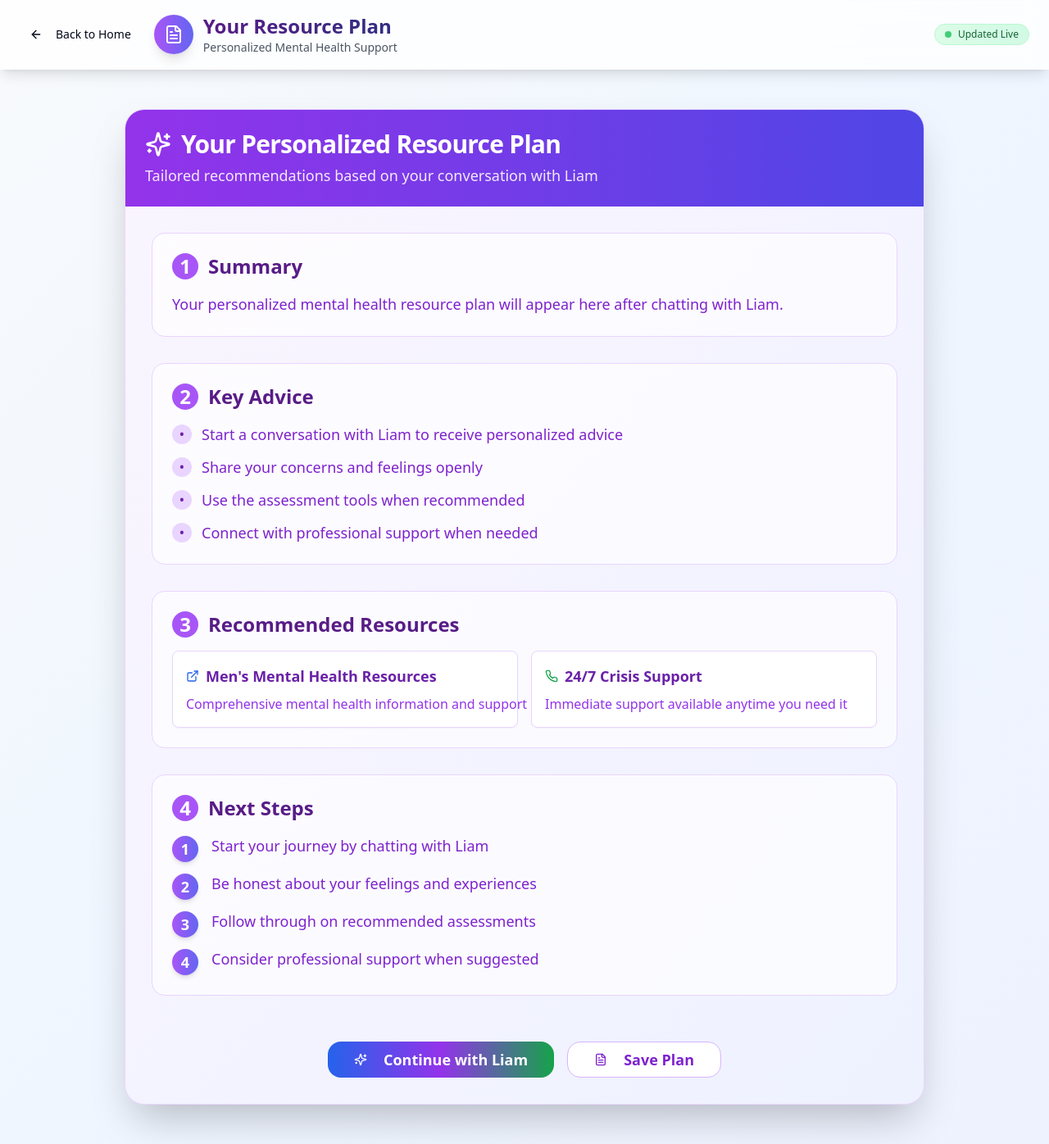
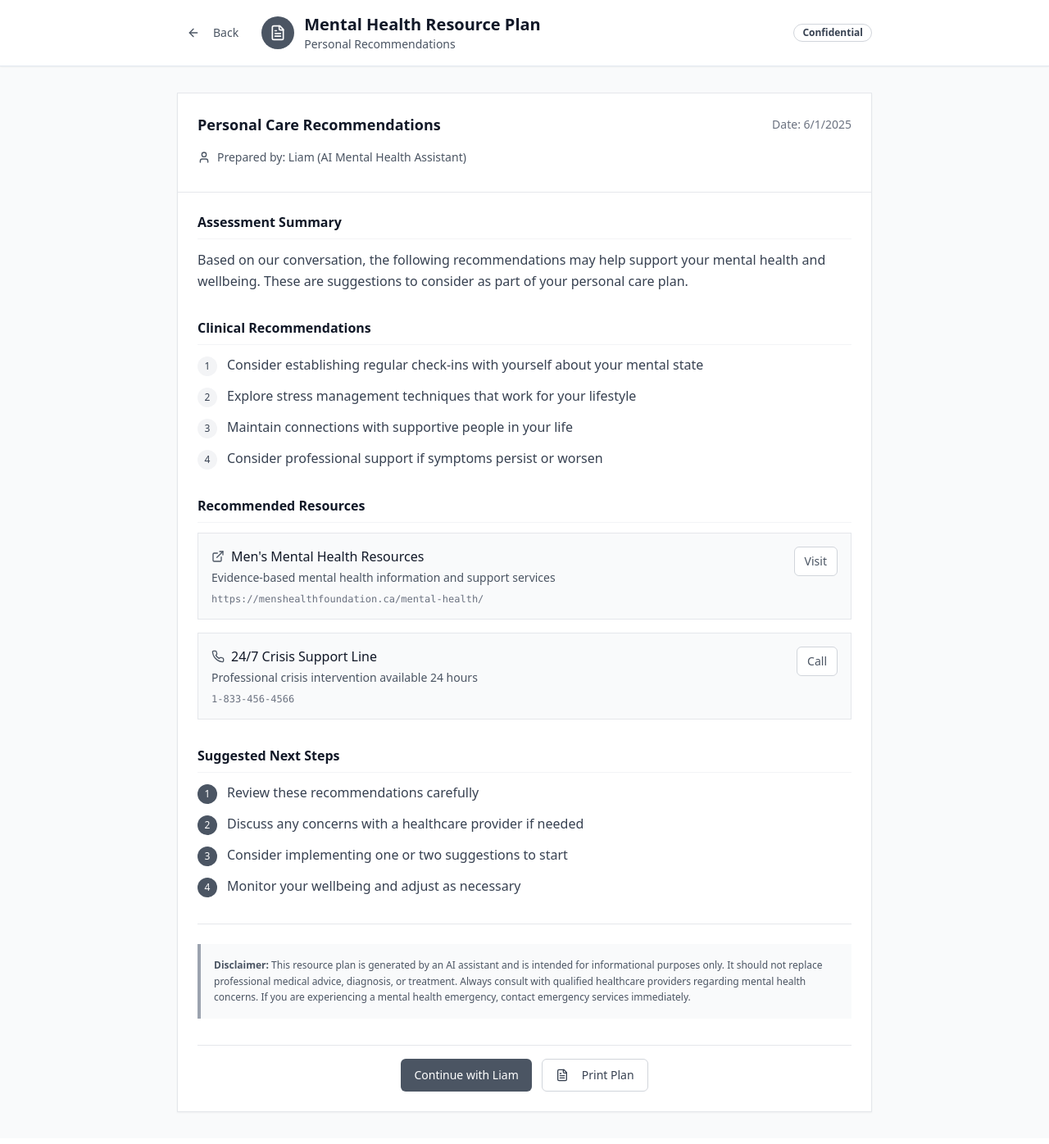
Before and after one commit to Markrademaker-ATF/liam-speaks-wellbeing, a React (Vite) app: page /resource-plan in a window 1280 px wide. Shown: the whole page at 82% size. Built offline with nearby package versions, Linux system fonts and the light colour scheme.

Commit message:
Refactor: Make resource plan more serious
- Reduced color and styling to resemble a doctor's note.
- Changed the tone to be more serious and suggestive.

```diff
--- a/src/pages/ResourcePlan.tsx
+++ b/src/pages/ResourcePlan.tsx
@@ -3,7 +3,7 @@ import React from 'react';
 import { Button } from "@/components/ui/button";
 import { Card, CardContent, CardHeader, CardTitle } from "@/components/ui/card";
 import { Badge } from "@/components/ui/badge";
-import { ArrowLeft, ExternalLink, Phone, Sparkles, FileText } from 'lucide-react';
+import { ArrowLeft, ExternalLink, Phone, FileText, User } from 'lucide-react';
 import { useNavigate } from 'react-router-dom';
 
 interface ResourcePlan {
@@ -23,193 +23,197 @@ const ResourcePlan = () => {
   // This would typically come from state management or props
   // For now, using a default plan
   const currentResourcePlan: ResourcePlan = {
-    summary: "Your personalized mental health resource plan will appear here after chatting with Liam.",
+    summary: "Based on our conversation, the following recommendations may help support your mental health and wellbeing. These are suggestions to consider as part of your personal care plan.",
     keyAdvice: [
-      "Start a conversation with Liam to receive personalized advice",
-      "Share your concerns and feelings openly",
-      "Use the assessment tools when recommended",
-      "Connect with professional support when needed"
+      "Consider establishing regular check-ins with yourself about your mental state",
+      "Explore stress management techniques that work for your lifestyle",
+      "Maintain connections with supportive people in your life",
+      "Consider professional support if symptoms persist or worsen"
     ],
     recommendedLinks: [
       {
         title: "Men's Mental Health Resources",
         url: "https://menshealthfoundation.ca/mental-health/",
-        description: "Comprehensive mental health information and support"
+        description: "Evidence-based mental health information and support services"
       },
       {
-        title: "24/7 Crisis Support",
+        title: "24/7 Crisis Support Line",
         url: "tel:1-833-456-4566",
-        description: "Immediate support available anytime you need it"
+        description: "Professional crisis intervention available 24 hours"
       }
     ],
     nextSteps: [
-      "Start your journey by chatting with Liam",
-      "Be honest about your feelings and experiences",
-      "Follow through on recommended assessments",
-      "Consider professional support when suggested"
+      "Review these recommendations carefully",
+      "Discuss any concerns with a healthcare provider if needed",
+      "Consider implementing one or two suggestions to start",
+      "Monitor your wellbeing and adjust as necessary"
     ]
   };
 
   return (
-    <div className="min-h-screen bg-gradient-to-br from-slate-50 via-blue-50 to-indigo-50">
+    <div className="min-h-screen bg-gray-50">
       {/* Header */}
-      <header className="bg-white/80 backdrop-blur-md shadow-lg border-b border-white/20 sticky top-0 z-50">
-        <div className="max-w-7xl mx-auto px-6 py-4">
+      <header className="bg-white shadow-sm border-b">
+        <div className="max-w-4xl mx-auto px-6 py-4">
           <div className="flex items-center justify-between">
             <div className="flex items-center space-x-4">
               <Button
                 variant="ghost"
                 size="sm"
                 onClick={() => navigate('/')}
-                className="hover:bg-blue-50 hover:text-blue-700 transition-all duration-300 rounded-xl"
+                className="text-gray-600 hover:text-gray-800"
               >
                 <ArrowLeft className="h-4 w-4 mr-2" />
-                Back to Home
+                Back
               </Button>
               <div className="flex items-center space-x-3">
-                <div className="w-12 h-12 bg-gradient-to-r from-purple-500 to-indigo-500 rounded-full flex items-center justify-center shadow-lg">
-                  <FileText className="w-6 h-6 text-white" />
+                <div className="w-10 h-10 bg-gray-600 rounded-full flex items-center justify-center">
+                  <FileText className="w-5 h-5 text-white" />
                 </div>
                 <div>
-                  <h1 className="text-2xl font-bold bg-gradient-to-r from-purple-900 to-indigo-900 bg-clip-text text-transparent">
-                    Your Resource Plan
+                  <h1 className="text-xl font-semibold text-gray-900">
+                    Mental Health Resource Plan
                   </h1>
-                  <p className="text-sm text-gray-600 font-medium">Personalized Mental Health Support</p>
+                  <p className="text-sm text-gray-600">Personal Recommendations</p>
                 </div>
               </div>
             </div>
 
-            <Badge variant="secondary" className="bg-gradient-to-r from-green-100 to-emerald-100 text-green-800 border-green-200 px-3 py-1 font-medium">
-              <div className="w-2 h-2 bg-green-500 rounded-full animate-pulse mr-2"></div>
-              Updated Live
+            <Badge variant="outline" className="text-gray-700 border-gray-300">
+              Confidential
             </Badge>
           </div>
         </div>
       </header>
 
       {/* Main Content */}
-      <main className="max-w-5xl mx-auto px-6 py-12">
-        <Card className="bg-gradient-to-br from-purple-50 to-indigo-50 border-purple-200 shadow-2xl rounded-3xl overflow-hidden">
-          <CardHeader className="bg-gradient-to-r from-purple-600 to-indigo-600 text-white">
-            <CardTitle className="text-3xl font-bold flex items-center">
-              <Sparkles className="w-8 h-8 mr-3" />
-              Your Personalized Resource Plan
-            </CardTitle>
-            <p className="text-purple-100 text-lg">
-              Tailored recommendations based on your conversation with Liam
-            </p>
-          </CardHeader>
+      <main className="max-w-4xl mx-auto px-6 py-8">
+        <div className="bg-white border border-gray-200 shadow-sm">
+          {/* Header Section */}
+          <div className="border-b border-gray-200 p-6">
+            <div className="flex items-center justify-between mb-4">
+              <h2 className="text-lg font-semibold text-gray-900">Personal Care Recommendations</h2>
+              <div className="text-sm text-gray-500">
+                Date: {new Date().toLocaleDateString()}
+              </div>
+            </div>
+            <div className="flex items-center text-sm text-gray-600 mb-2">
+              <User className="w-4 h-4 mr-2" />
+              Prepared by: Liam (AI Mental Health Assistant)
+            </div>
+          </div>
 
-          <CardContent className="p-8 space-y-8">
-            {/* Summary Section */}
-            <div className="bg-white/70 rounded-2xl p-6 border border-purple-200">
-              <h3 className="text-2xl font-bold text-purple-900 mb-4 flex items-center">
-                <div className="w-8 h-8 bg-purple-500 rounded-full flex items-center justify-center mr-3">
-                  <span className="text-white font-bold">1</span>
-                </div>
-                Summary
+          <div className="p-6 space-y-8">
+            {/* Assessment Summary */}
+            <div>
+              <h3 className="text-base font-semibold text-gray-900 mb-3 border-b border-gray-100 pb-2">
+                Assessment Summary
               </h3>
-              <p className="text-purple-700 text-lg leading-relaxed">{currentResourcePlan.summary}</p>
+              <p className="text-gray-700 leading-relaxed">{currentResourcePlan.summary}</p>
             </div>
 
-            {/* Key Advice Section */}
-            <div className="bg-white/70 rounded-2xl p-6 border border-purple-200">
-              <h3 className="text-2xl font-bold text-purple-900 mb-4 flex items-center">
-                <div className="w-8 h-8 bg-purple-500 rounded-full flex items-center justify-center mr-3">
-                  <span className="text-white font-bold">2</span>
-                </div>
-                Key Advice
+            {/* Recommendations */}
+            <div>
+              <h3 className="text-base font-semibold text-gray-900 mb-3 border-b border-gray-100 pb-2">
+                Clinical Recommendations
               </h3>
-              <ul className="space-y-3">
+              <div className="space-y-3">
                 {currentResourcePlan.keyAdvice.map((advice, idx) => (
-                  <li key={idx} className="flex items-start text-purple-700 text-lg">
-                    <div className="w-6 h-6 bg-purple-200 rounded-full flex items-center justify-center mr-3 mt-0.5 flex-shrink-0">
-                      <span className="text-purple-800 font-bold text-sm">•</span>
-                    </div>
-                    {advice}
-                  </li>
-                ))}
-              </ul>
-            </div>
-
-            {/* Recommended Resources Section */}
-            <div className="bg-white/70 rounded-2xl p-6 border border-purple-200">
-              <h3 className="text-2xl font-bold text-purple-900 mb-4 flex items-center">
-                <div className="w-8 h-8 bg-purple-500 rounded-full flex items-center justify-center mr-3">
-                  <span className="text-white font-bold">3</span>
-                </div>
-                Recommended Resources
-              </h3>
-              <div className="grid grid-cols-1 md:grid-cols-2 gap-4">
-                {currentResourcePlan.recommendedLinks.map((link, idx) => (
-                  <Card key={idx} className="bg-white/90 border-purple-200 hover:bg-white hover:shadow-lg transition-all duration-300 cursor-pointer group">
-                    <CardContent className="p-4">
-                      <Button
-                        variant="ghost"
-                        size="sm"
-                        className="p-0 h-auto text-left w-full justify-start hover:bg-transparent group-hover:scale-105 transition-transform duration-300"
-                        onClick={() => window.open(link.url, '_blank')}
-                      >
-                        <div className="w-full">
-                          <div className="font-bold text-purple-800 flex items-center mb-2 text-lg">
-                            {link.url.startsWith('tel:') ? (
-                              <Phone className="w-5 h-5 mr-2 text-green-600" />
-                            ) : (
-                              <ExternalLink className="w-5 h-5 mr-2 text-blue-600" />
-                            )}
-                            {link.title}
-                          </div>
-                          <div className="text-purple-600 text-base">{link.description}</div>
-                        </div>
-                      </Button>
-                    </CardContent>
-                  </Card>
+                  <div key={idx} className="flex items-start">
+                    <span className="inline-block w-6 h-6 bg-gray-100 text-gray-700 text-xs font-medium rounded-full flex items-center justify-center mr-3 mt-0.5 flex-shrink-0">
+                      {idx + 1}
+                    </span>
+                    <p className="text-gray-700">{advice}</p>
+                  </div>
                 ))}
               </div>
             </div>
 
-            {/* Next Steps Section */}
-            <div className="bg-white/70 rounded-2xl p-6 border border-purple-200">
-              <h3 className="text-2xl font-bold text-purple-900 mb-4 flex items-center">
-                <div className="w-8 h-8 bg-purple-500 rounded-full flex items-center justify-center mr-3">
-                  <span className="text-white font-bold">4</span>
-                </div>
-                Next Steps
+            {/* Resources */}
+            <div>
+              <h3 className="text-base font-semibold text-gray-900 mb-3 border-b border-gray-100 pb-2">
+                Recommended Resources
               </h3>
-              <ol className="space-y-3">
+              <div className="space-y-4">
+                {currentResourcePlan.recommendedLinks.map((link, idx) => (
+                  <div key={idx} className="border border-gray-200 p-4 bg-gray-50">
+                    <div className="flex items-start justify-between">
+                      <div className="flex-1">
+                        <h4 className="font-medium text-gray-900 mb-1 flex items-center">
+                          {link.url.startsWith('tel:') ? (
+                            <Phone className="w-4 h-4 mr-2 text-gray-600" />
+                          ) : (
+                            <ExternalLink className="w-4 h-4 mr-2 text-gray-600" />
+                          )}
+                          {link.title}
+                        </h4>
+                        <p className="text-sm text-gray-600 mb-2">{link.description}</p>
+                        <p className="text-xs text-gray-500 font-mono">
+                          {link.url.startsWith('tel:') ? link.url.replace('tel:', '') : link.url}
+                        </p>
+                      </div>
+                      <Button
+                        variant="outline"
+                        size="sm"
+                        onClick={() => window.open(link.url, '_blank')}
+                        className="ml-4 text-gray-600 border-gray-300 hover:bg-gray-100"
+                      >
+                        {link.url.startsWith('tel:') ? 'Call' : 'Visit'}
+                      </Button>
+                    </div>
+                  </div>
+                ))}
+              </div>
+            </div>
+
+            {/* Next Steps */}
+            <div>
+              <h3 className="text-base font-semibold text-gray-900 mb-3 border-b border-gray-100 pb-2">
+                Suggested Next Steps
+              </h3>
+              <div className="space-y-3">
                 {currentResourcePlan.nextSteps.map((step, idx) => (
-                  <li key={idx} className="flex items-start text-purple-700 text-lg">
-                    <div className="w-8 h-8 bg-gradient-to-r from-purple-500 to-indigo-500 rounded-full flex items-center justify-center mr-4 mt-0.5 flex-shrink-0 shadow-md">
-                      <span className="text-white font-bold">{idx + 1}</span>
-                    </div>
-                    {step}
-                  </li>
+                  <div key={idx} className="flex items-start">
+                    <span className="inline-block w-6 h-6 bg-gray-600 text-white text-xs font-medium rounded-full flex items-center justify-center mr-3 mt-0.5 flex-shrink-0">
+                      {idx + 1}
+                    </span>
+                    <p className="text-gray-700">{step}</p>
+                  </div>
                 ))}
-              </ol>
+              </div>
+            </div>
+
+            {/* Disclaimer */}
+            <div className="border-t border-gray-200 pt-6">
+              <div className="bg-gray-50 p-4 border-l-4 border-gray-400">
+                <p className="text-xs text-gray-600 leading-relaxed">
+                  <strong>Disclaimer:</strong> This resource plan is generated by an AI assistant and is intended for informational purposes only.
+                  It should not replace professional medical advice, diagnosis, or treatment. Always consult with qualified healthcare
+                  providers regarding mental health concerns. If you are experiencing a mental health emergency, contact emergency
+                  services immediately.
+                </p>
+              </div>
             </div>
 
             {/* Action Buttons */}
-            <div className="flex flex-col sm:flex-row gap-4 justify-center pt-6">
+            <div className="flex flex-col sm:flex-row gap-3 justify-center pt-4 border-t border-gray-200">
               <Button
                 onClick={() => navigate('/')}
-                size="lg"
-                className="bg-gradient-to-r from-blue-600 via-purple-600 to-green-600 hover:from-blue-700 hover:via-purple-700 hover:to-green-700 text-white font-bold py-4 px-8 rounded-2xl transition-all duration-300 transform hover:scale-105 hover:shadow-2xl text-lg"
+                className="bg-gray-600 hover:bg-gray-700 text-white"
               >
-                <Sparkles className="w-5 h-5 mr-3" />
                 Continue with Liam
               </Button>
               <Button
                 variant="outline"
-                size="lg"
-                className="border-purple-300 text-purple-700 hover:bg-purple-50 hover:border-purple-400 transition-all duration-300 py-4 px-8 rounded-2xl font-bold text-lg"
+                className="border-gray-300 text-gray-700 hover:bg-gray-50"
                 onClick={() => window.print()}
               >
-                <FileText className="w-5 h-5 mr-3" />
-                Save Plan
+                <FileText className="w-4 h-4 mr-2" />
+                Print Plan
               </Button>
             </div>
-          </CardContent>
-        </Card>
+          </div>
+        </div>
       </main>
     </div>
   );
```
